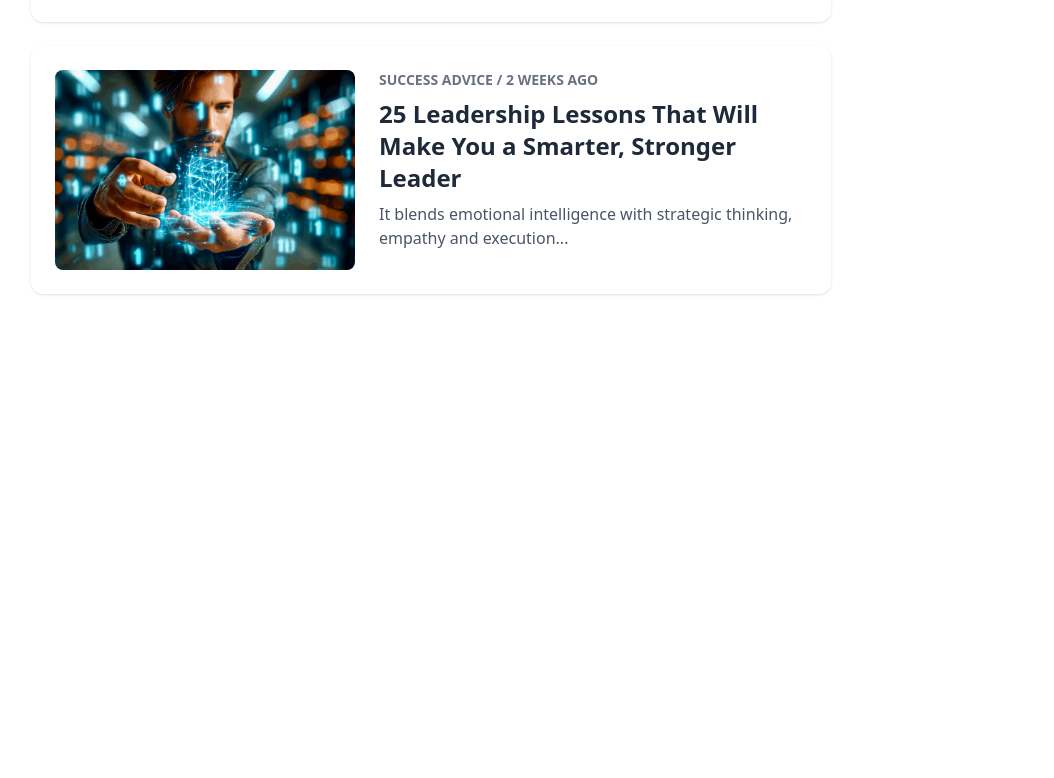
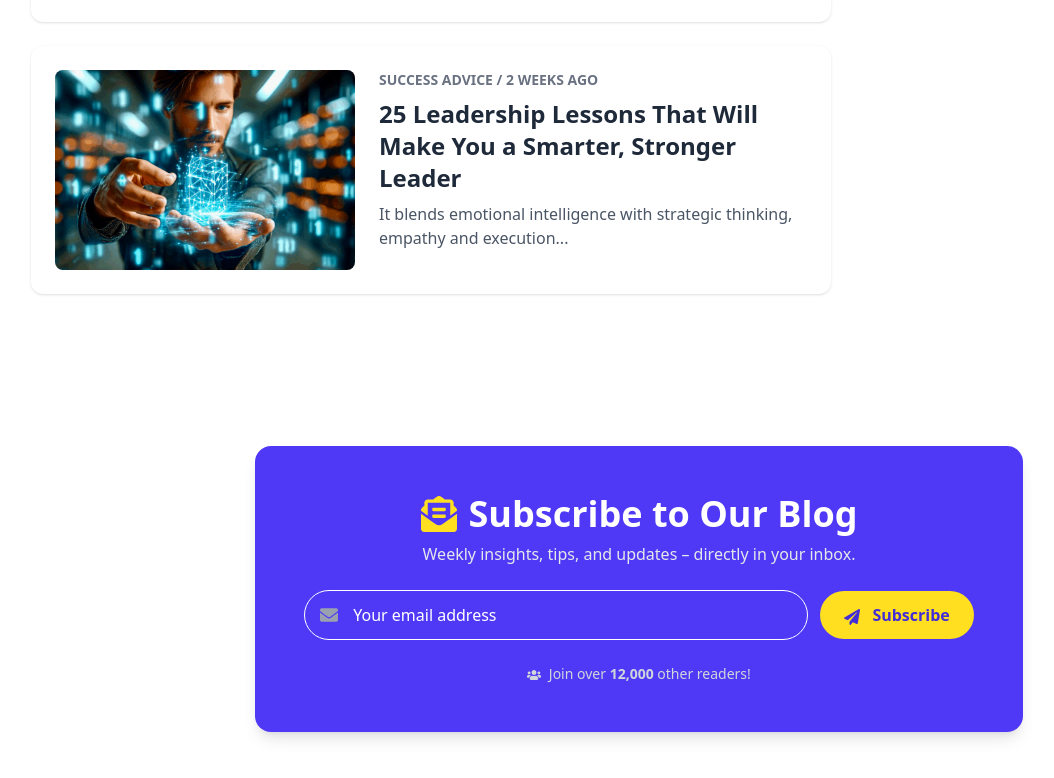
Before and after one commit to emonmahdi/blog-application, a Next.js app in the folder blog-frontend/: page / in a window 1280 px wide. Shown: the part 1406-2184 px from the top of the page, without its empty margins (1-1055 px from the left). Before the commit the page ends 1788 px from the top, so only its background shows below. Built offline with nearby package versions, Linux system fonts and the light colour scheme.

Commit message:
subscrip section done

```diff
--- a/blog-frontend/src/app/globals.css
+++ b/blog-frontend/src/app/globals.css
@@ -1 +1,16 @@
 @import "tailwindcss";
+
+@keyframes fadeIn {
+    from {
+      opacity: 0;
+      transform: translateY(10px);
+    }
+    to {
+      opacity: 1;
+      transform: translateY(0);
+    }
+  }
+
+  .animate-fadeIn {
+    animation: fadeIn 0.6s ease-in-out;
+  }
--- a/blog-frontend/src/app/page.tsx
+++ b/blog-frontend/src/app/page.tsx
@@ -3,6 +3,7 @@ import LatestList from "@/components/LatestList";
 import FeaturedPost from "@/components/FeaturedPost";
 import BlogCard from "@/components/BlogCard";
 import MoreNewsSection from "@/components/MoreNewsSection";
+import SubscribeSection from "@/components/SubscribeSection";
 
 export default function HomePage() {
   return (
@@ -42,6 +43,9 @@ export default function HomePage() {
 
       {/* More News Section */}
       <MoreNewsSection />
+
+      {/* Subscribe section */}
+      <SubscribeSection />
     </main>
   );
 }
--- /dev/null
+++ b/blog-frontend/src/components/SubscribeSection.tsx
@@ -0,0 +1,70 @@
+"use client";
+
+import { FormEvent, useState } from "react";
+import { FaEnvelopeOpenText, FaPaperPlane, FaCheckCircle, FaUsers, FaEnvelope } from "react-icons/fa";
+
+export default function SubscribeSection() {
+  const [email, setEmail] = useState("");
+  const [success, setSuccess] = useState(false);
+
+  const handleSubmit = (e:FormEvent<HTMLFormElement>) => {
+    e.preventDefault();
+    if (email.trim() === "") return;
+    setSuccess(true);
+    setEmail("");
+    setTimeout(() => setSuccess(false), 4000);
+  };
+
+  return (
+    <section className="py-16 px-4 bg-white">
+      <div className="bg-indigo-600 max-w-3xl mx-auto rounded-2xl shadow-lg p-8 md:p-12 text-center text-white">
+        {/* Title */}
+        <h2 className="text-3xl md:text-4xl font-bold flex items-center justify-center gap-3 mb-2">
+          <FaEnvelopeOpenText className="text-yellow-300" />
+          Subscribe to Our Blog
+        </h2>
+
+        <p className="text-gray-200 text-sm md:text-base mb-6">
+          Weekly insights, tips, and updates – directly in your inbox.
+        </p>
+
+        {/* Form */}
+        <form
+          onSubmit={handleSubmit}
+          className="flex flex-col sm:flex-row items-center justify-center gap-3"
+        >
+          <div className="relative w-full sm:w-3/4">
+            <FaEnvelope className="absolute left-4 top-1/2 -translate-y-1/2 text-gray-400 text-lg" />
+            <input
+              type="email"
+              placeholder="Your email address"
+              className="w-full rounded-full py-3 pl-12 pr-4 text-white placeholder-white focus:outline-none border-1 focus:ring-1 focus:ring-yellow-100"
+              value={email}
+              onChange={(e) => setEmail(e.target.value)}
+              required
+            />
+          </div>
+
+          <button
+            type="submit"
+            className="w-full sm:w-auto px-6 py-3 rounded-full bg-yellow-300 text-indigo-700 font-semibold hover:bg-yellow-400 transition-colors"
+          >
+            <FaPaperPlane className="inline mr-2" /> Subscribe
+          </button>
+        </form>
+
+        {/* Success Message */}
+        {success && (
+          <div className="mt-4 flex items-center justify-center text-green-300 text-sm md:text-base animate-fadeIn">
+            <FaCheckCircle className="mr-2" /> You're subscribed! Check your inbox. 📬
+          </div>
+        )}
+
+        {/* Social Proof */}
+        <div className="mt-6 text-gray-300 text-sm">
+          <FaUsers className="inline mr-1" /> Join over <strong>12,000</strong> other readers!
+        </div>
+      </div>
+    </section>
+  );
+}
```
